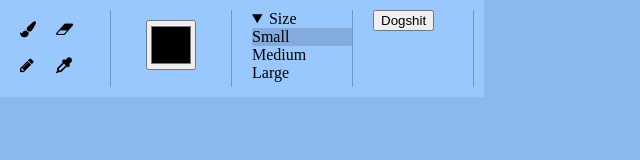
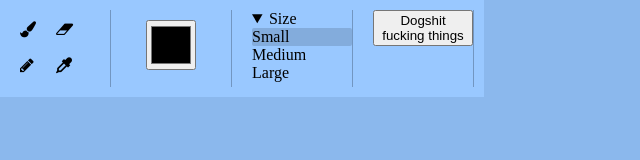
Before and after one commit to dukkthenoob/paint, a plain HTML site: page index.html in a window 1280 px wide. Shown: the whole page, without its empty margins (0-640 px from the left). Drawn offline with nearby package versions, Linux system fonts and the light colour scheme.

Commit message:
lets see:)

```diff
--- a/index.html
+++ b/index.html
@@ -33,7 +33,7 @@
         </div>
 
         <div class="container">
-            <button>Dogshit</button>
+            <button>Dogshit fucking things</button>
         </div>
     </div>
 
```
